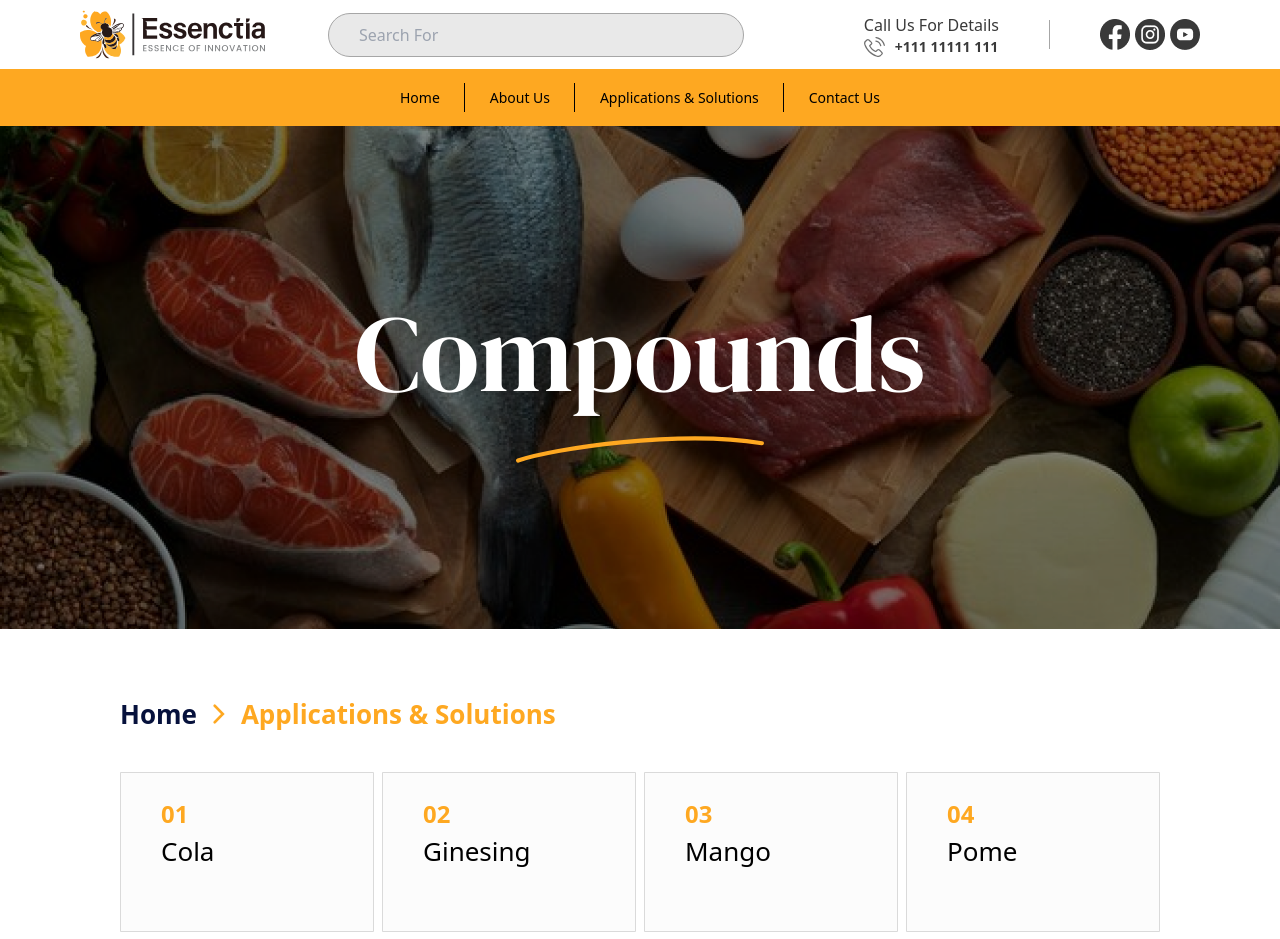
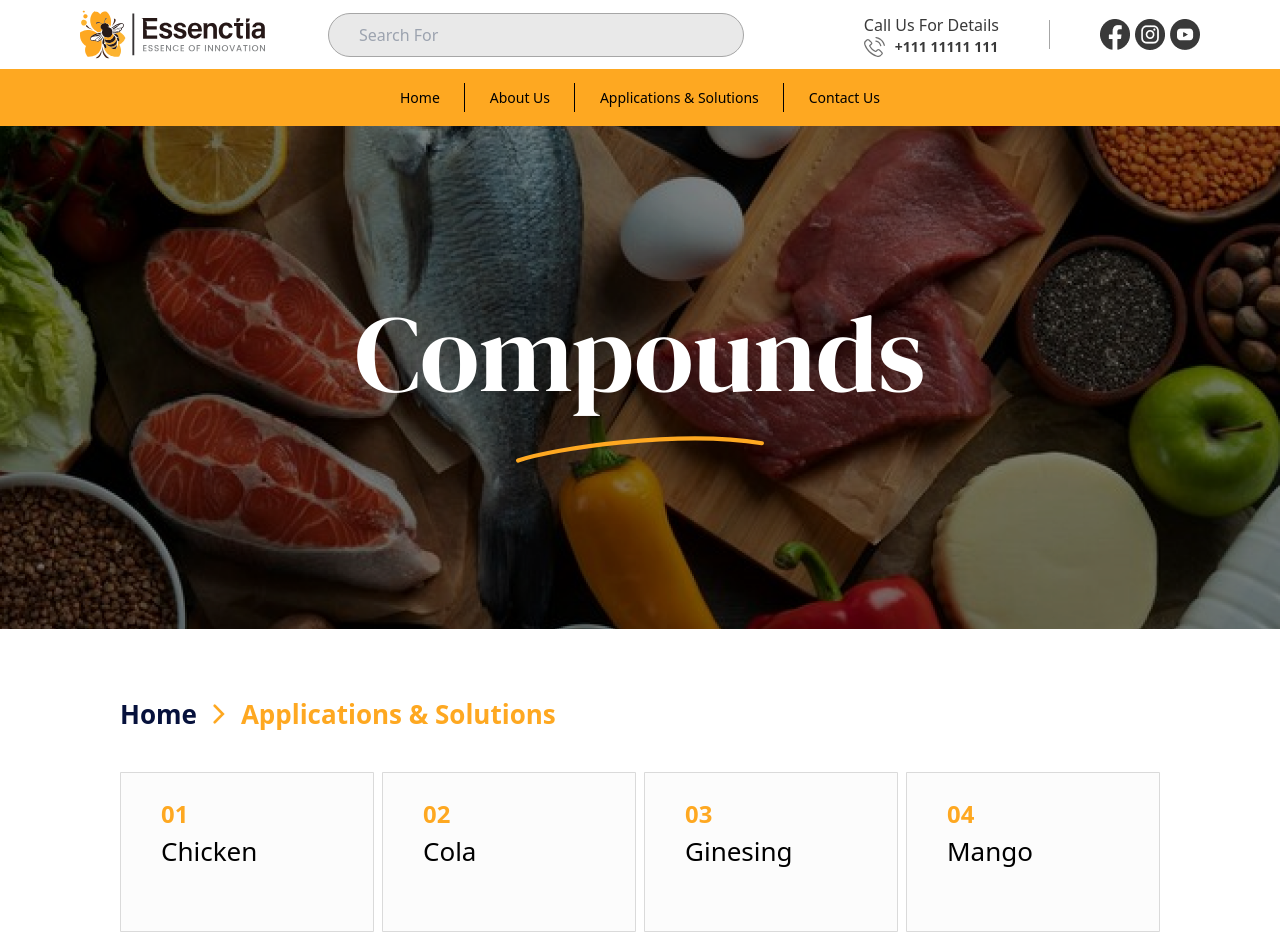
Before and after one commit to hussainn23/Essenctia-2.0, a React (Vite) app: page /componds in a window 1280 px wide. Shown: the top 939 px of the page. Built offline with nearby package versions, Linux system fonts and the light colour scheme.

Commit message:
Arrange compound page content

```diff
--- a/src/Pages/Compond.jsx
+++ b/src/Pages/Compond.jsx
@@ -12,11 +12,11 @@ const Compond = () => {
     0: {
       columns: "grid-cols-1 sm:grid-cols-2 lg:grid-cols-3 xl:grid-cols-4",
       items: [
-        { number: "01", name: "Cola" },
-        { number: "02", name: "Ginesing" },
-        { number: "03", name: "Mango" },
-        { number: "04", name: "Pome" },
-        { number: "05", name: "Chicken" },
+        { number: "01", name: "Chicken" },
+        { number: "02", name: "Cola" },
+        { number: "03", name: "Ginesing" },
+        { number: "04", name: "Mango" },
+        { number: "05", name: "Pome" },
         { number: "06", name: "Red Bull" },
       ],
     },
--- a/src/Pages/Season.jsx
+++ b/src/Pages/Season.jsx
@@ -16,30 +16,31 @@ const Season = () => {
     0: {
       columns: "grid-cols-1 sm:grid-cols-2 lg:grid-cols-3 xl:grid-cols-4",
       items: [
-        { number: "01", name: "Achari" },
-        { number: "02", name: "BBQ" },
-        { number: "03", name: "Biryani" },
-        { number: "04", name: "Cheese" },
-        { number: "05", name: "Chipotle" },
-        { number: "06", name: "Curry Powder" },
-        { number: "07", name: "Flaming Hot" },
-        { number: "08", name: "Fajita" },
-        { number: "09", name: "Garlic Powder" },
-        { number: "10", name: "Green Chili" },
-        { number: "11", name: "Green Ginger" },
-        { number: "12", name: "Green Hatch Pepper" },
-        { number: "13", name: "Ketchup" },
-        { number: "14", name: "Masala" },
-        { number: "15", name: "Paprika" },
-        { number: "16", name: "Salt n black Pepper" },
-        { number: "17", name: "Smoked Flavoring" },
-        { number: "18", name: "Smoked Paprika" },
-        { number: "19", name: "Tamarind" },
-        { number: "20", name: "Thai Chili" },
-        { number: "21", name: "Tikka" },
-        { number: "22", name: "Tomato" },
-        { number: "23", name: "Mexican" },
-        { number: "24", name: "Sweet Thai Chili" }
+        { number: "1", name: "Achari" },
+        { number: "2", name: "BBQ" },
+        { number: "3", name: "Biryani" },
+        { number: "4", name: "Cheese" },
+        { number: "5", name: "Chicken Powder" },
+        { number: "6", name: "Chipotle" },
+        { number: "7", name: "Curry Powder" },
+        { number: "8", name: "Fajita" },
+        { number: "9", name: "Flaming Hot" },
+        { number: "10", name: "Garlic Powder" },
+        { number: "11", name: "Green Chili" },
+        { number: "12", name: "Green Ginger" },
+        { number: "13", name: "Green Hatch Pepper" },
+        { number: "14", name: "Ketchup" },
+        { number: "15", name: "Masala" },
+        { number: "16", name: "Paprika" },
+        { number: "17", name: "Salt n Black Pepper" },
+        { number: "18", name: "Smoked Flavoring" },
+        { number: "19", name: "Smoked Paprika" },
+        { number: "20", name: "Tamarind" },
+        { number: "21", name: "Thai Chili" },
+        { number: "22", name: "Tikka" },
+        { number: "23", name: "Tomato" },
+        { number: "24", name: "Mexican" },
+        { number: "25", name: "Sweet Thai Chili" },
       ],
     },
   };
```
